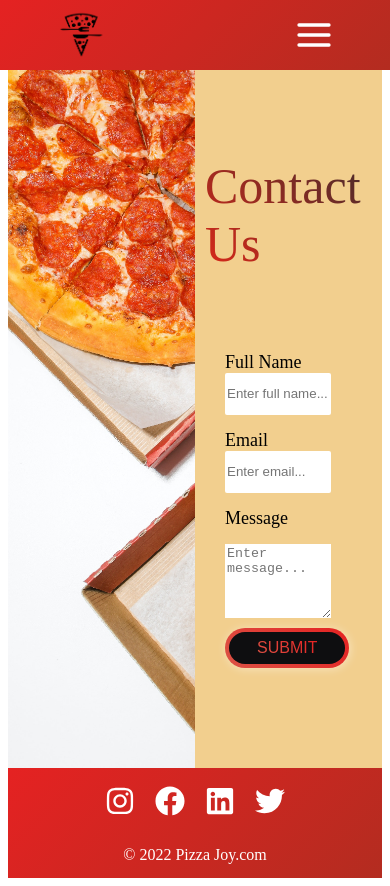
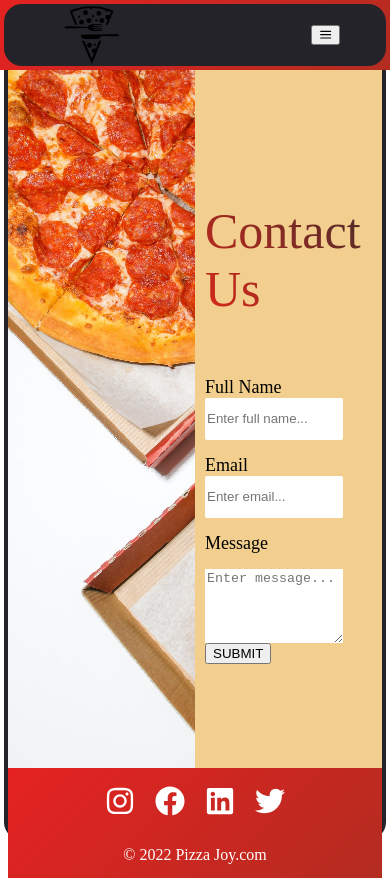
Before and after one commit to MhamadSaid/Restaurant-menu, a React (Create React App) app: page /contact in a window 390 px wide. Built offline with nearby package versions, Linux system fonts and the light colour scheme.

Commit message:
edit css

```diff
--- a/src/styles/About.css
+++ b/src/styles/About.css
@@ -42,6 +42,7 @@
   font-size: 25px;
   line-height: 2;
   font-weight: 400;
+  color: #242329;
 }
 
 .about-section img {
@@ -59,7 +60,6 @@
     align-items: center;
     text-align: center;
   }
-
   .about-section h1 {
     font-size: 40px;
     margin-left: 0;
--- a/src/styles/Contact.css
+++ b/src/styles/Contact.css
@@ -53,54 +53,11 @@ form label {
   font-size: large;
 }
 
-.ConactButton button {
-  border: 5em;
-  cursor: pointer;
-  outline: none;
-  font-size: 16px;
-  -webkit-transform: translate(0);
-  transform: translate(0);
-  background-image: linear-gradient(45deg, #dc5245, #e52222);
-  padding: 0.7em 2em;
-  border-radius: 65px;
-  box-shadow: 1px 1px 10px rgba(255, 255, 255, 0.438);
-  -webkit-transition: box-shadow 0.25s;
-  transition: box-shadow 0.25s;
+.btnc {
   margin-top: 10px;
-  color: white !important;
-}
-.ConactButton .text {
-  background-clip: text;
-  -webkit-background-clip: text;
-  -webkit-text-fill-color: transparent;
-  background-image: linear-gradient(45deg, #dc5245, #e52222);
-  color: white !important;
-}
-.ConactButton button:after {
-  content: "";
-  border-radius: 18px;
-  position: absolute;
-  margin: 4px;
-  top: 0;
-  left: 0;
-  bottom: 0;
-  right: 0;
-  z-index: -1;
-  background: #0e0e10;
-}
-.ConactButton button:hover {
-  cursor: pointer;
-  background-image: linear-gradient(-45deg, #dc5245, #e52222);
-  box-shadow: 0 12px 24px rgba(128, 128, 128, 0.1);
-}
-.ConactButton button:hover .text {
-  background-image: linear-gradient(-45deg, #dc5245, #e52222);
+  width: 120px;
 }
 
-.ConactButton button,
-.ConactButton button .text {
-  color: white !important;
-}
 @media (max-width: 768px) {
   h1 {
     margin-top: 350px;
@@ -114,10 +71,6 @@ form label {
   form input {
     border-radius: 2px;
   }
-  form {
-    margin: 20px;
-    margin-bottom: 40px;
-  }
   .contact .rightSide h1 {
     margin-left: 10px;
   }
--- a/src/styles/Home.css
+++ b/src/styles/Home.css
@@ -8,6 +8,27 @@
   background-clip: text;
   color: var(--text-color);
   -webkit-text-fill-color: var(--text-color);
+}
+
+.btn {
+  border: 5em;
+  cursor: pointer;
+  outline: none;
+  font-size: 16px;
+  -webkit-transform: translate(0);
+  transform: translate(0);
+  background-image: linear-gradient(45deg, #dc5245, #e52222);
+  padding: 0.7em 2em;
+  border-radius: 65px;
+  box-shadow: 1px 1px 10px rgba(255, 255, 255, 0.438);
+  -webkit-transition: box-shadow 0.25s;
+  transition: box-shadow 0.25s;
+  color: white;
+}
+.btn:hover {
+  cursor: pointer;
+  background-image: linear-gradient(-45deg, #dc5245, #e52222);
+  box-shadow: 0 12px 24px rgba(128, 128, 128, 0.1);
 }
 
 .home {
@@ -43,6 +64,19 @@
   font-size: 40px;
 }
 
+button:after {
+  content: "";
+  border-radius: 18px;
+  position: absolute;
+  margin: 4px;
+  top: 0;
+  left: 0;
+  bottom: 0;
+  right: 0;
+  z-index: -1;
+  background: #242329;
+}
+
 @media only screen and (max-width: 650px) {
   .home {
     align-items: center;
@@ -50,7 +84,7 @@
 
   .headerContainer {
     border-radius: 30px;
-    background-color: #0e0e10;
+    background-color: #242329;
     height: 300px;
     width: 300px;
     display: flex;
--- a/src/styles/Navbar.css
+++ b/src/styles/Navbar.css
@@ -22,7 +22,7 @@
 }
 
 .navbar .leftSide img {
-  width: 60px;
+  width: 80px;
 }
 
 .navbar .rightSide {
@@ -42,7 +42,7 @@
   font-size: 20px;
 }
 
-.navbar .rightSide button {
+.icon {
   background-color: transparent;
   font-size: 40px;
   border: none;
@@ -95,7 +95,7 @@
 }
 
 @media only screen and (min-width: 650px) {
-  .navbar .rightSide button {
+  .navbar .rightSide .icon {
     display: none;
   }
   .hiddenLinks {
```
